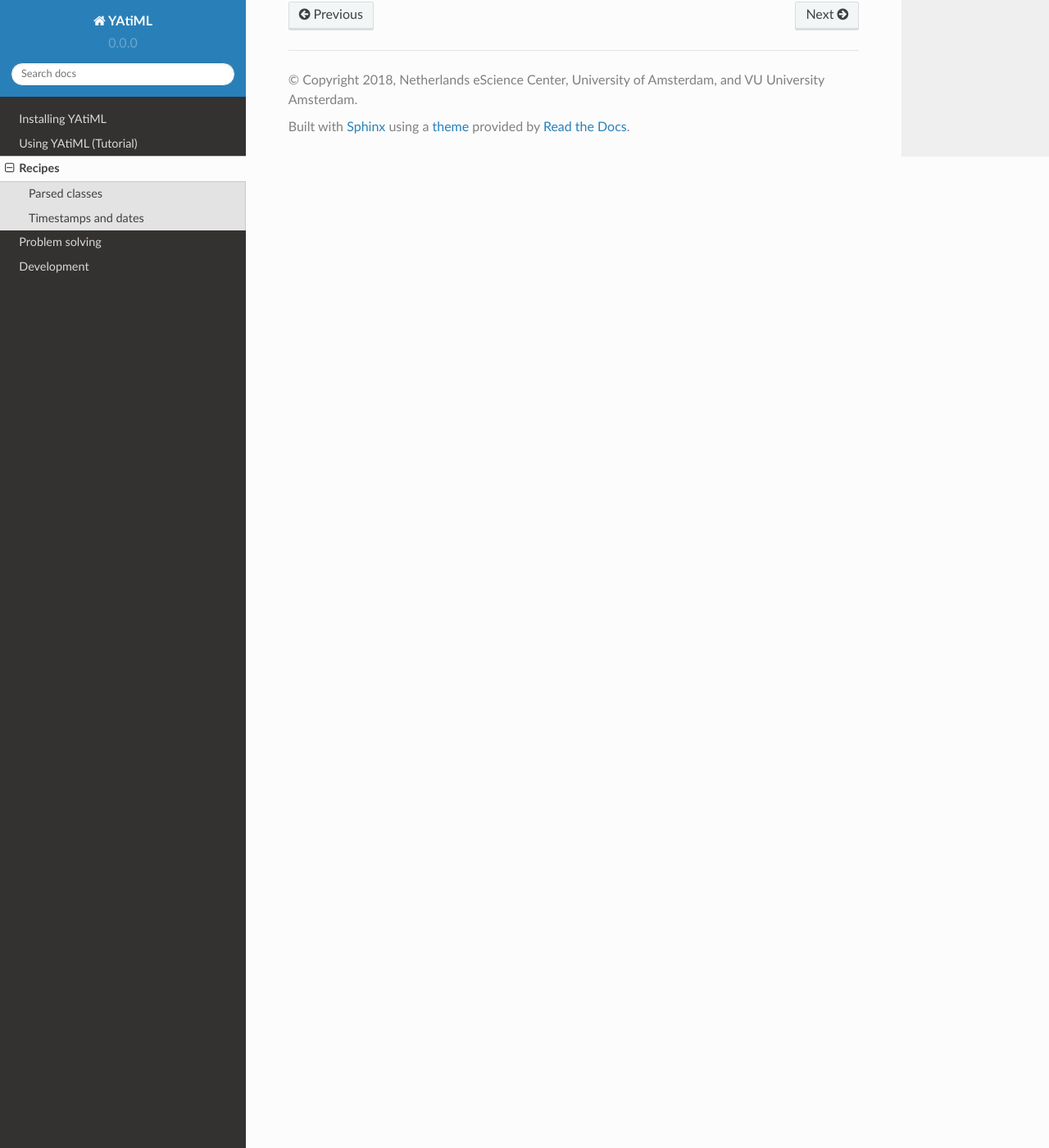
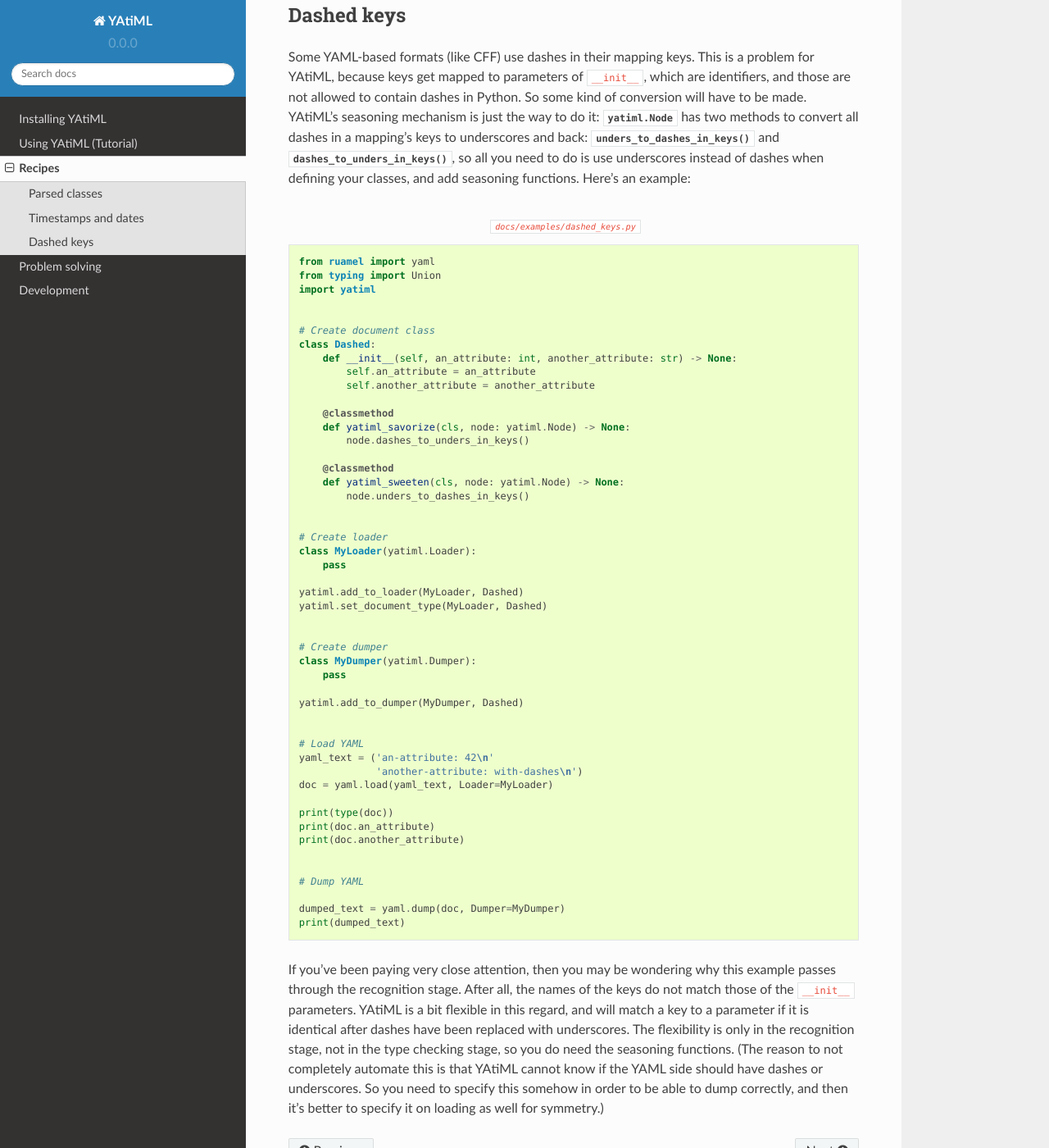
Before and after one commit to yatiml/yatiml, a Sphinx documentation site: the page built from docs/recipes.rst, in a window 1280 px wide and 1400 px high, scrolled down 2259 px. Shown: the whole window at 82% size. Built offline with Sphinx 7.4.7 and the Read the Docs theme 2.0.0, drawn with Linux system fonts in a browser that asks for light colours; pages that are not in the unit, such as notebooks, are missing from menus.

Commit message:
Add support for dashes in YAML keys. Fixes #3.

```diff
--- /dev/null
+++ b/docs/examples/dashed_keys.py
@@ -0,0 +1,49 @@
+from ruamel import yaml
+from typing import Union
+import yatiml
+
+
+# Create document class
+class Dashed:
+    def __init__(self, an_attribute: int, another_attribute: str) -> None:
+        self.an_attribute = an_attribute
+        self.another_attribute = another_attribute
+
+    @classmethod
+    def yatiml_savorize(cls, node: yatiml.Node) -> None:
+        node.dashes_to_unders_in_keys()
+
+    @classmethod
+    def yatiml_sweeten(cls, node: yatiml.Node) -> None:
+        node.unders_to_dashes_in_keys()
+
+
+# Create loader
+class MyLoader(yatiml.Loader):
+    pass
+
+yatiml.add_to_loader(MyLoader, Dashed)
+yatiml.set_document_type(MyLoader, Dashed)
+
+
+# Create dumper
+class MyDumper(yatiml.Dumper):
+    pass
+
+yatiml.add_to_dumper(MyDumper, Dashed)
+
+
+# Load YAML
+yaml_text = ('an-attribute: 42\n'
+             'another-attribute: with-dashes\n')
+doc = yaml.load(yaml_text, Loader=MyLoader)
+
+print(type(doc))
+print(doc.an_attribute)
+print(doc.another_attribute)
+
+
+# Dump YAML
+
+dumped_text = yaml.dump(doc, Dumper=MyDumper)
+print(dumped_text)
--- a/docs/recipes.rst
+++ b/docs/recipes.rst
@@ -47,3 +47,32 @@ YAML has a `timestamp` type, which represents a point in time. The
 will serialise such an object back to a YAML `timestamp`. YAtiML supports this
 as well, so all you need to do to use a timestamp or a date is to use
 `datetime.datetime` in your class definition.
+
+
+Dashed keys
+-----------
+
+Some YAML-based formats (like CFF) use dashes in their mapping keys. This is a
+problem for YAtiML, because keys get mapped to parameters of ``__init__``,
+which are identifiers, and those are not allowed to contain dashes in Python. So
+some kind of conversion will have to be made. YAtiML's seasoning mechanism is
+just the way to do it: :class:`yatiml.Node` has two methods to convert all
+dashes in a mapping's keys to underscores and back:
+:meth:`unders_to_dashes_in_keys()` and :meth:`dashes_to_unders_in_keys()`, so
+all you need to do is use underscores instead of dashes when defining your
+classes, and add seasoning functions. Here's an example:
+
+.. literalinclude:: examples/dashed_keys.py
+  :caption: ``docs/examples/dashed_keys.py``
+  :language: python
+
+If you've been paying very close attention, then you may be wondering why this
+example passes through the recognition stage. After all, the names of the keys
+do not match those of the ``__init__`` parameters. YAtiML is a bit flexible in
+this regard, and will match a key to a parameter if it is identical after dashes
+have been replaced with underscores. The flexibility is only in the recognition
+stage, not in the type checking stage, so you do need the seasoning functions.
+(The reason to not completely automate this is that YAtiML cannot know if the
+YAML side should have dashes or underscores. So you need to specify this
+somehow in order to be able to dump correctly, and then it's better to specify
+it on loading as well for symmetry.)
```
Also changed, not shown: 5 other files.
